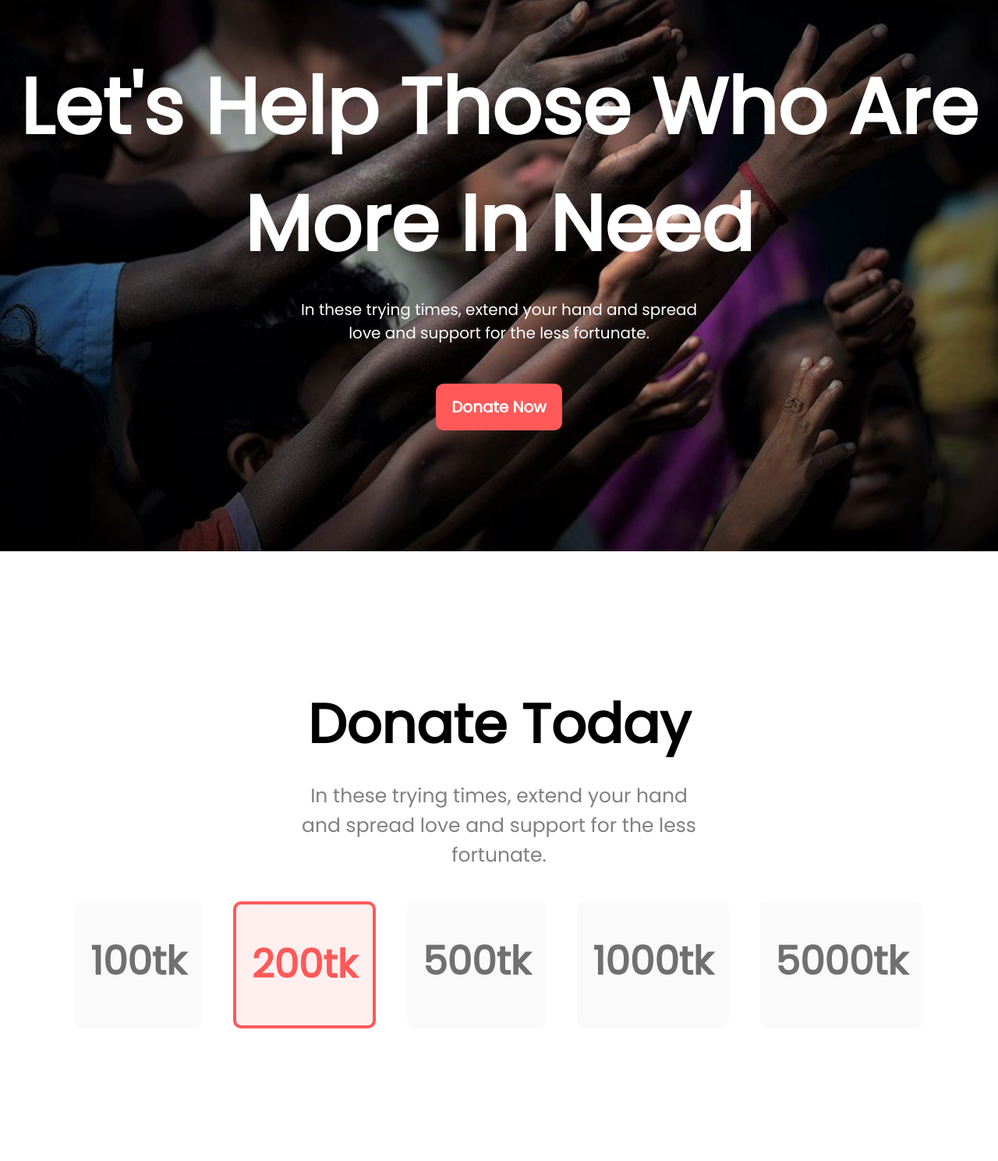
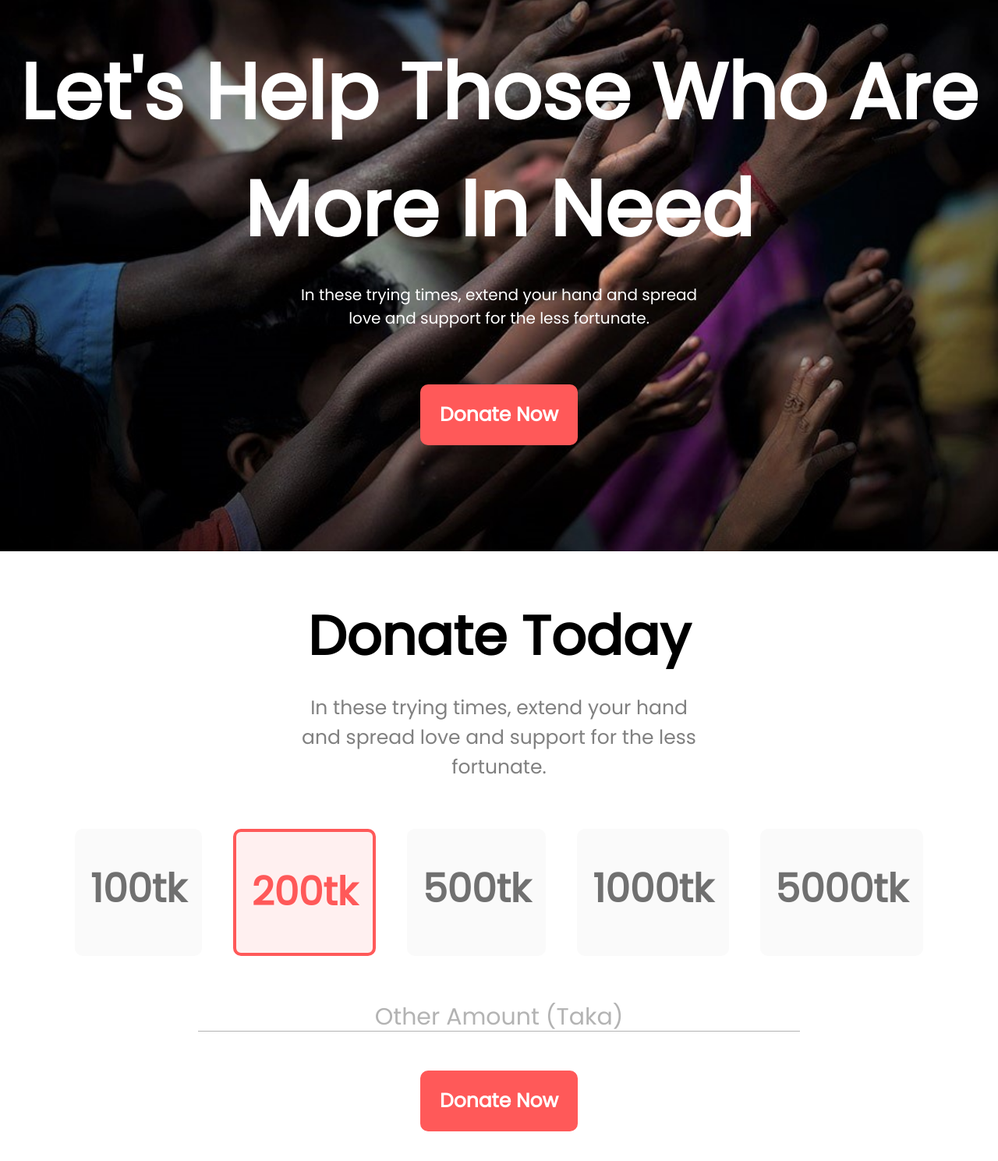
Before and after one commit to asifrkabir/donate-today, a plain HTML site: page index.html in a window 1280 px wide. Shown: the part 93-1582 px from the top of the page at 78% size. Drawn offline with Linux system fonts and the light colour scheme.

Commit message:
donate today section complete

```diff
--- a/index.html
+++ b/index.html
@@ -38,7 +38,8 @@
 
             </div>
 
-
+            <input type="text" name="" id="" placeholder="Other Amount (Taka)">
+            <a href="" class="red-btn">Donate Now</a>
 
         </section>
 
--- a/style.css
+++ b/style.css
@@ -13,10 +13,15 @@ body{
     text-decoration: none;
     background-color: #FF5959;
     color: #fff;
-    padding: 15px 20px;
+    padding: 20px 25px;
     font-weight: 600;
-    font-size: 20px;
+    font-size: 25px;
     border-radius: 10px;
+}
+
+::placeholder{
+    color: #B3B3B3;
+    font-family: 'Poppins', sans-serif;
 }
 
 .container{
@@ -47,8 +52,8 @@ header p{
     margin: 20px 0;
 }
 
-header a{
-    margin-top: 30px;
+header a, .donate-today a{
+    margin-top: 50px;
 }
 
 .donate-today{
@@ -70,6 +75,7 @@ header a{
 
 .donation-amount{
     display: flex;
+    margin: 20px 0;
 }
 
 .donation-amount h3{
@@ -86,3 +92,13 @@ header a{
     border: 4px solid #FF5959;
     background-color: #fff0f0;
 }
+
+.donate-today input{
+    border: none;
+    border-bottom: 1px solid #B3B3B3;
+    text-align: center;
+    font-size: 30px;
+    color: #B3B3B3;
+    width: 60%;
+    margin-top: 20px;
+}
```
